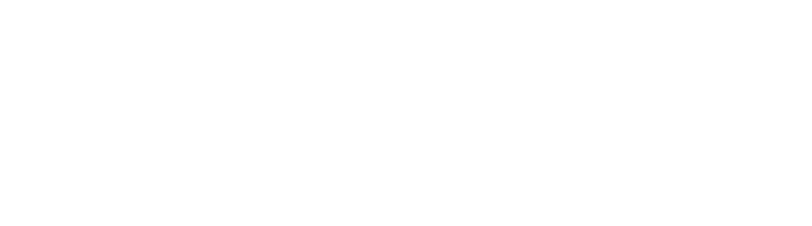
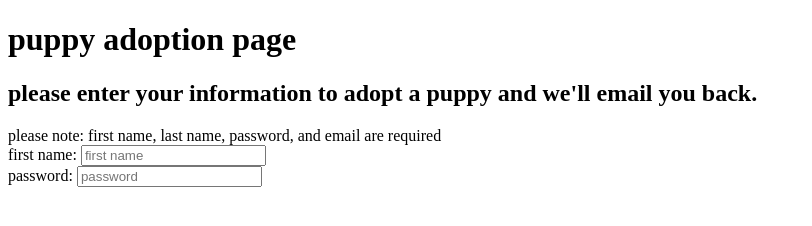
Before and after one commit to biandwantstodie/sophie-rathhaus, a plain HTML site: page index.html in a window 1280 px wide. Shown: the whole page, without its empty margins (0-812 px from the left). Drawn offline with Linux system fonts and the light colour scheme.

Commit message:
assessment

```diff
--- a/index.html
+++ b/index.html
@@ -7,6 +7,20 @@
     <title>Sophie Rathhaus</title>
 </head>
 <body>
+    <h1>puppy adoption page</h1>
+    <p>
+      <h2>please enter your information to adopt a puppy and we'll email you back.</h2>
+    </p>
 
+    please note: first name, last name, password, and email are required
+
+    <form action="">
+        <label for="firstnametag">first name:</label>
+       <input id="firstnametag" type="first name" name="first name" placeholder="first name">
+      <br>
+       <label for=""passtag>password:</label>
+       <input id="passtag" type="password" name="password" placeholder="password">
+
+    </form>
 </body>
 </html>
```
